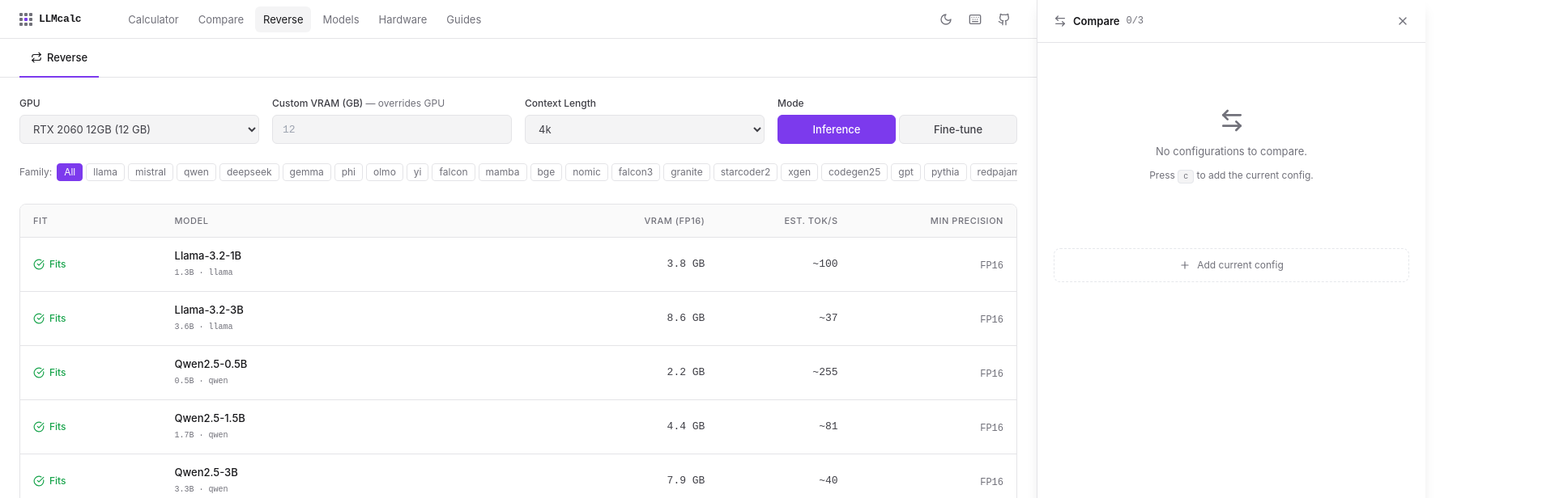
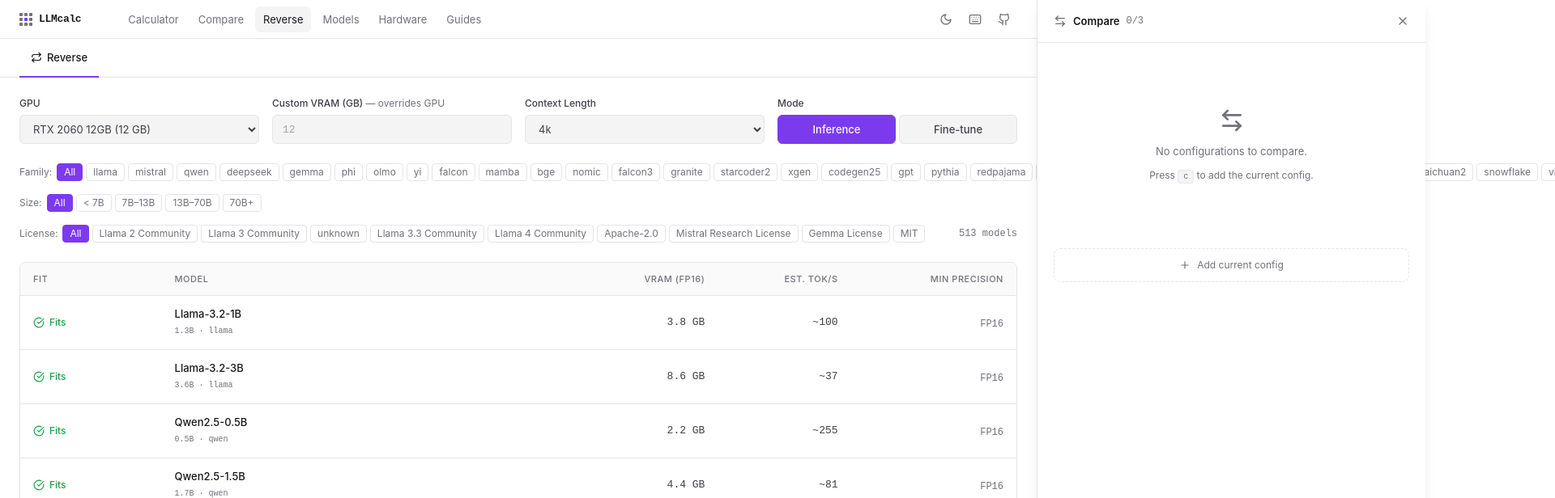
Before and after one commit to kkpkishan/llm-infra-planner, a React (Vite) app: page /reverse in a window 1280 px wide. Shown: the top 616 px of the page at 81% size, 1920 px wide, since content can reach past the window. Built offline with nearby package versions, Linux system fonts and the light colour scheme.

Commit message:
Revert "fix: models and reverse pages - no horizontal page scroll, filter rows scroll internally"
This reverts commit 3fa011b5916727e1de2fb618d82f0a986fc56eba.

```diff
--- a/src/pages/Models.tsx
+++ b/src/pages/Models.tsx
@@ -61,13 +61,13 @@ export function Models() {
   ];
 
   return (
-    <div className="max-w-[1760px] mx-auto px-4 md:px-6 py-6 flex flex-col gap-4 min-w-0 w-full overflow-x-hidden">
+    <div className="max-w-[1760px] mx-auto px-4 md:px-6 py-6 flex flex-col gap-4 min-w-0 w-full">
       <div className="flex flex-col gap-3">
         <h1 className="text-xl font-semibold text-fg-primary">
           Models <span className="text-fg-muted font-mono text-sm">({sorted.length})</span>
         </h1>
         {/* Family filter — horizontally scrollable, no wrapping */}
-        <div className="overflow-x-auto pb-1">
+        <div className="overflow-x-auto pb-1 -mx-4 px-4 md:-mx-6 md:px-6">
           <div className="flex items-center gap-1.5 w-max">
             {families.map(f => (
               <button key={f} onClick={() => setFamilyFilter(f)}
--- a/src/pages/Reverse.tsx
+++ b/src/pages/Reverse.tsx
@@ -104,7 +104,7 @@ export function Reverse() {
   const sorted = [...filtered].sort((a, b) => FIT_ORDER[a.fitStatus] - FIT_ORDER[b.fitStatus]);
 
   return (
-    <div className="max-w-[1760px] mx-auto px-4 md:px-6 py-6 flex flex-col gap-6 overflow-x-hidden w-full">
+    <div className="max-w-[1760px] mx-auto px-4 md:px-6 py-6 flex flex-col gap-6">
 
       {/* ── Inputs ─────────────────────────────────────────────────── */}
       <div className="grid grid-cols-1 md:grid-cols-2 lg:grid-cols-4 gap-4">
@@ -179,15 +179,11 @@ export function Reverse() {
       </div>
 
       {/* ── Filters ────────────────────────────────────────────────── */}
-      <div className="flex flex-col gap-2">
-        <div className="overflow-x-auto pb-1">
-          <div className="flex items-center gap-4 w-max">
-            <FilterGroup label="Family" options={families} value={familyFilter} onChange={setFamilyFilter} />
-            <FilterGroup label="Size" options={SIZE_BUCKETS} value={sizeFilter} onChange={setSizeFilter} />
-            <FilterGroup label="License" options={licenses} value={licenseFilter} onChange={setLicenseFilter} />
-            <span className="text-xs text-fg-muted font-mono whitespace-nowrap">{sorted.length} models</span>
-          </div>
-        </div>
+      <div className="flex flex-wrap gap-4 items-center text-xs">
+        <FilterGroup label="Family" options={families} value={familyFilter} onChange={setFamilyFilter} />
+        <FilterGroup label="Size" options={SIZE_BUCKETS} value={sizeFilter} onChange={setSizeFilter} />
+        <FilterGroup label="License" options={licenses} value={licenseFilter} onChange={setLicenseFilter} />
+        <span className="ml-auto text-fg-muted font-mono">{sorted.length} models</span>
       </div>
 
       {/* ── Results grid ───────────────────────────────────────────── */}
@@ -253,15 +249,15 @@ export function Reverse() {
 
 function FilterGroup({ label, options, value, onChange }: { label: string; options: string[]; value: string; onChange: (v: string) => void }) {
   return (
-    <div className="flex items-center gap-1.5 flex-shrink-0">
-      <span className="text-xs text-fg-muted whitespace-nowrap">{label}:</span>
+    <div className="flex items-center gap-1.5">
+      <span className="text-fg-muted">{label}:</span>
       <div className="flex gap-1">
         {options.map(opt => (
           <button
             key={opt}
             onClick={() => onChange(opt)}
             className={cn(
-              'px-2 py-0.5 rounded border text-xs transition-colors whitespace-nowrap',
+              'px-2 py-0.5 rounded border text-xs transition-colors',
               value === opt
                 ? 'bg-accent text-white border-accent'
                 : 'border-border-subtle text-fg-muted hover:text-fg-default hover:border-border-default'
```
